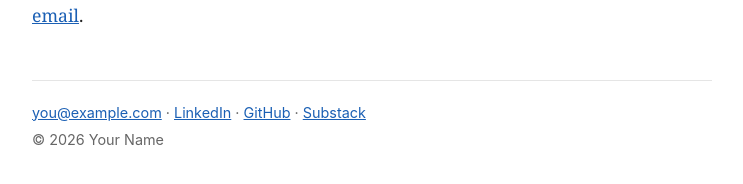
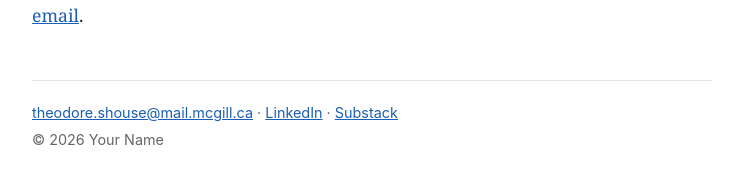
Before and after one commit to theoshouse/theoshouse.github.io, a Jekyll site: the page built from index.md, in a window 1280 px wide. Shown: the part 353-537 px from the top of the page, without its empty margins (268-1011 px from the left). Built offline with Jekyll 4.4.1, drawn with Linux system fonts in a browser that asks for light colours.

Commit message:
Footer: add email and LinkedIn, remove GitHub link
Co-Authored-By: Claude Opus 5.5 <noreply@anthropic.com>
Claude-Session: https://claude.ai/code/session_018CtZGEBeDR5zP5X1dZrGaK

```diff
--- a/_config.yml
+++ b/_config.yml
@@ -6,7 +6,7 @@
 
 title: "Your Name"
 description: "A short line about you, shown in search engine results."
-email: "you@example.com"
+email: "theodore.shouse@mail.mcgill.ca"
 
 # Your Substack address, used by the subscribe links.
 substack_url: "https://theoshouse.substack.com"
@@ -14,9 +14,7 @@ substack_url: "https://theoshouse.substack.com"
 # Links shown at the bottom of every page. Delete any line you don't want.
 links:
   - name: "LinkedIn"
-    url: "https://www.linkedin.com/in/your-profile"
-  - name: "GitHub"
-    url: "https://github.com/your-username"
+    url: "https://www.linkedin.com/in/theodore-shouse-a39133a7/"
   - name: "Substack"
     url: "https://theoshouse.substack.com"
 
```
